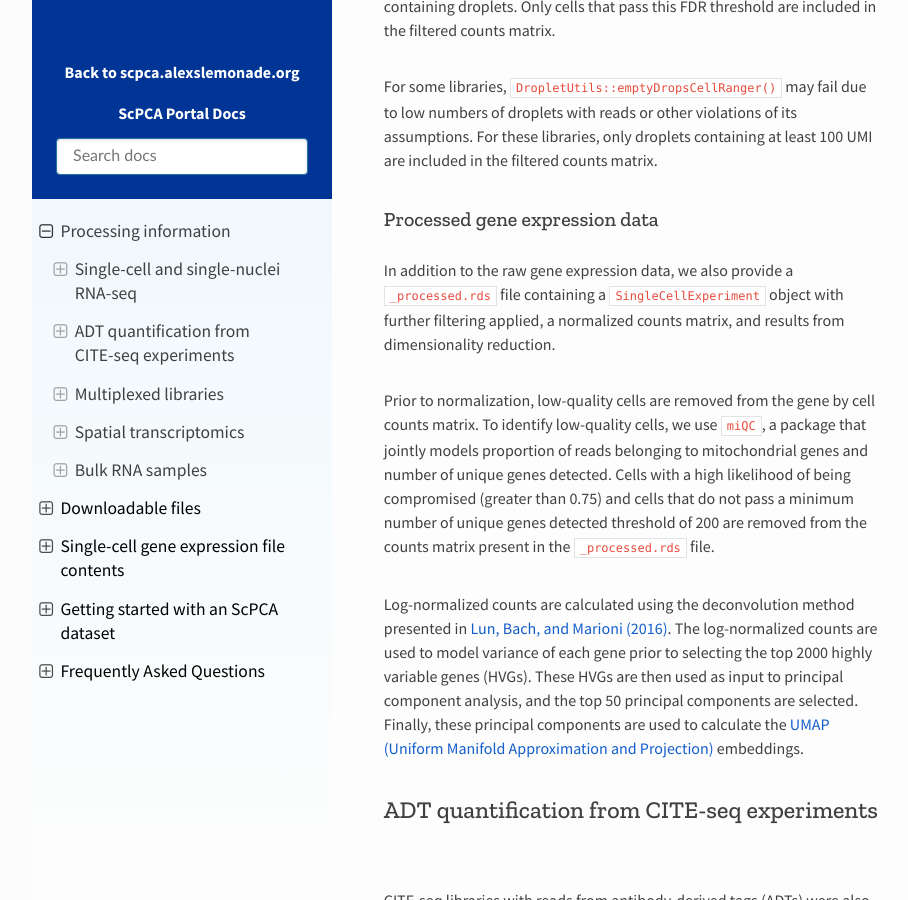
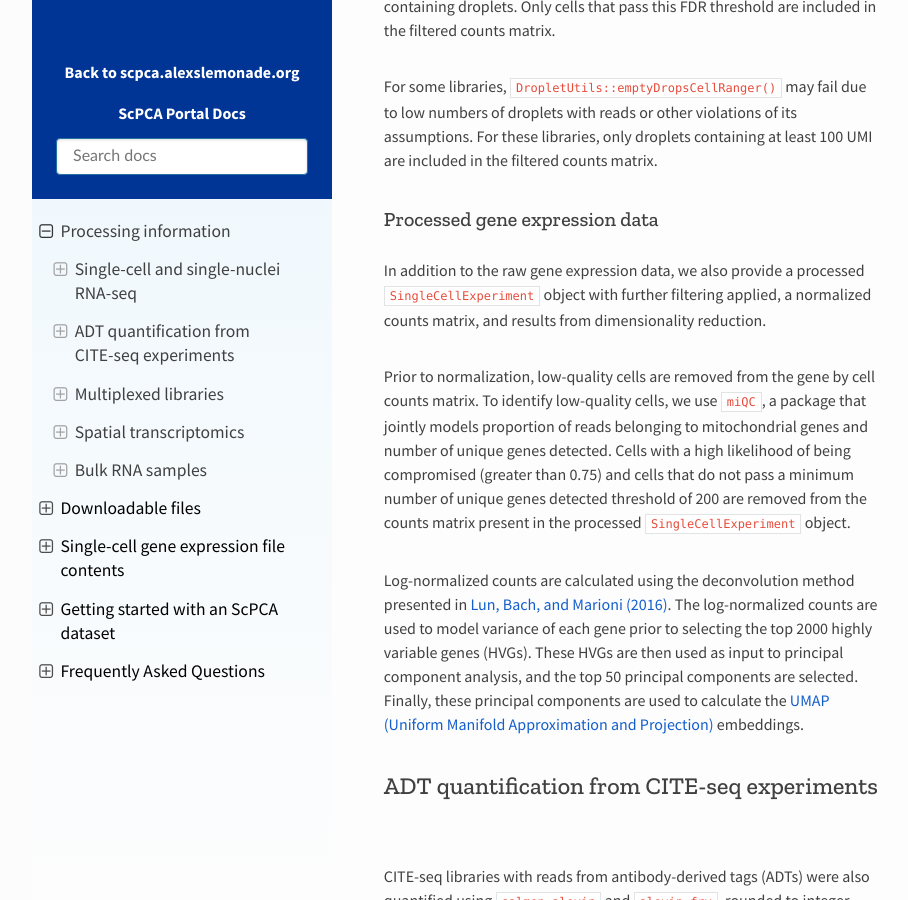
Before and after one commit to DongzeHE/scpca-docs, a Sphinx documentation site: the page built from docs/processing_information.md, in a window 1280 px wide and 900 px high, scrolled down 2134 px. Shown: the whole window, without its empty margins (158-1066 px from the left). Built offline with Sphinx 7.4.7 and the Read the Docs theme 2.0.0, drawn with Linux system fonts in a browser that asks for light colours.

Commit message:
phrasing - refer to objects, not rds files

```diff
--- a/docs/processing_information.md
+++ b/docs/processing_information.md
@@ -58,11 +58,11 @@ For these libraries, only droplets containing at least 100 UMI are included in t
 
 ### Processed gene expression data
 
-In addition to the raw gene expression data, we also provide a `_processed.rds` file containing a `SingleCellExperiment` object with further filtering applied, a normalized counts matrix, and results from dimensionality reduction.
+In addition to the raw gene expression data, we also provide a processed `SingleCellExperiment` object with further filtering applied, a normalized counts matrix, and results from dimensionality reduction.
 
 Prior to normalization, low-quality cells are removed from the gene by cell counts matrix.
 To identify low-quality cells, we use [`miQC`](https://bioconductor.org/packages/release/bioc/html/miQC.html), a package that jointly models proportion of reads belonging to mitochondrial genes and number of unique genes detected.
-Cells with a high likelihood of being compromised (greater than 0.75) and cells that do not pass a minimum number of unique genes detected threshold of 200 are removed from the counts matrix present in the `_processed.rds` file.
+Cells with a high likelihood of being compromised (greater than 0.75) and cells that do not pass a minimum number of unique genes detected threshold of 200 are removed from the counts matrix present in the processed `SingleCellExperiment` object.
 
 Log-normalized counts are calculated using the deconvolution method presented in [Lun, Bach, and Marioni (2016)](https://doi.org/10.1186/s13059-016-0947-7).
 The log-normalized counts are used to model variance of each gene prior to selecting the top 2000 highly variable genes (HVGs).
```
